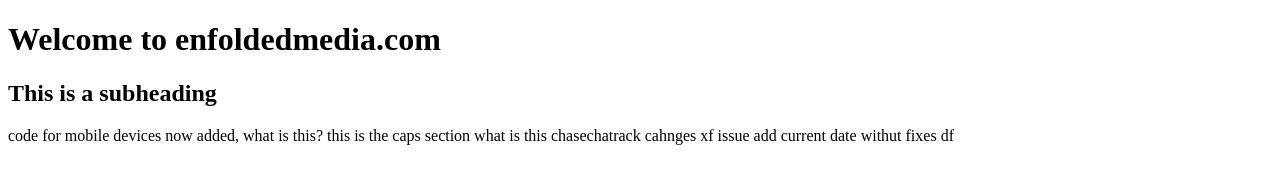
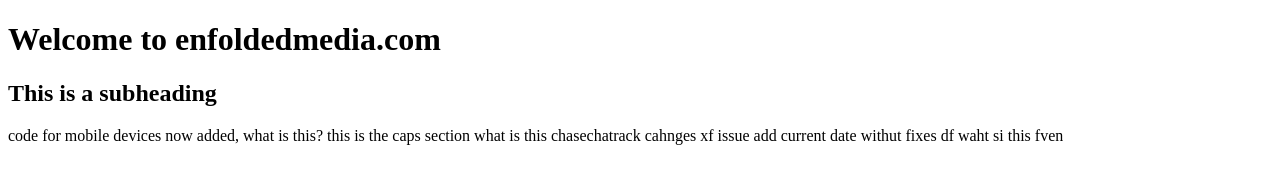
Before and after one commit to yamacode/inclusive, a plain HTML site: page index.html in a window 1280 px wide. Drawn offline with Linux system fonts and the light colour scheme.

Commit message:
this si fgood even

```diff
--- a/index.html
+++ b/index.html
@@ -25,6 +25,8 @@
     add current date
     withut fixes
     df
+
+    waht si this fven
 </body>
 
 </html>
```
